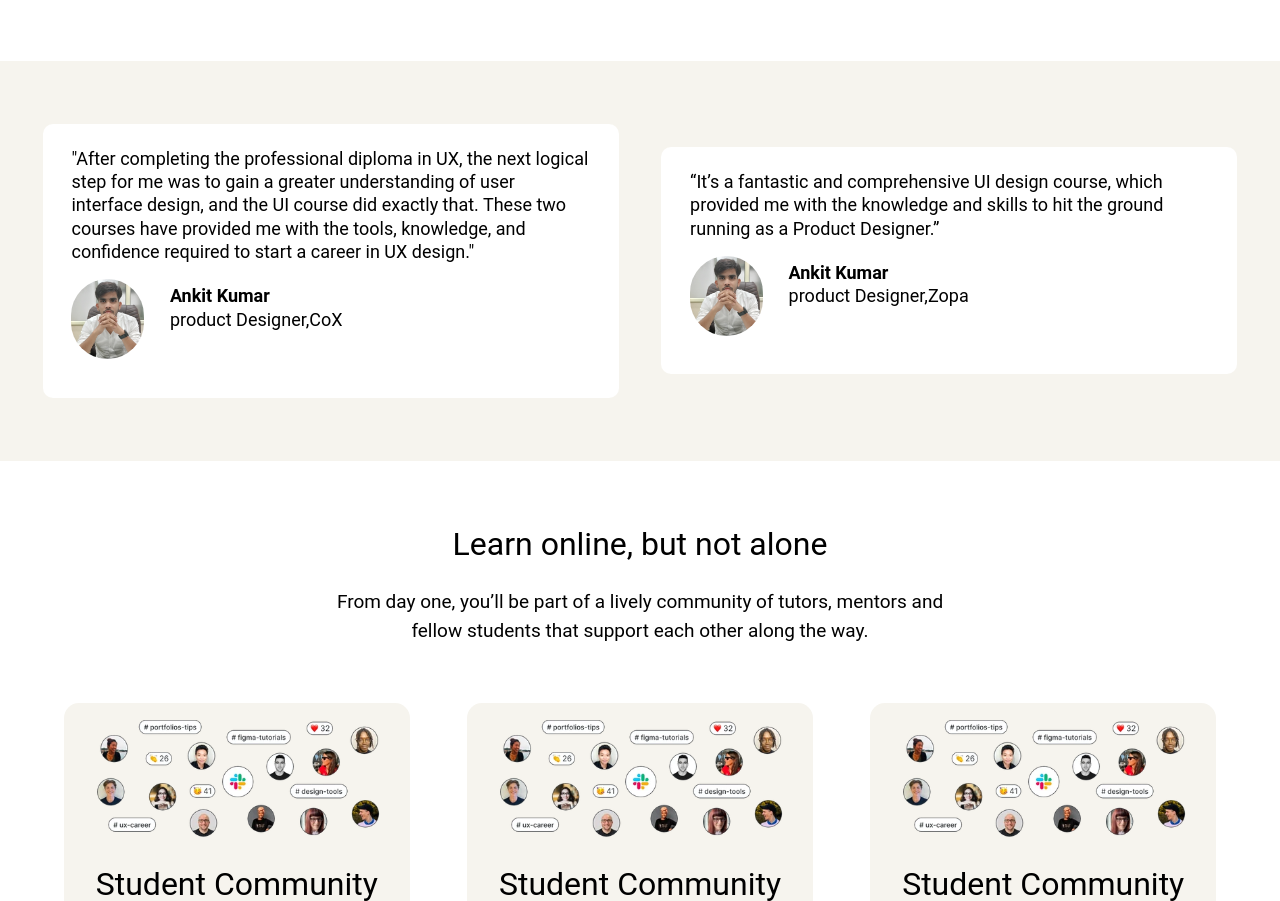
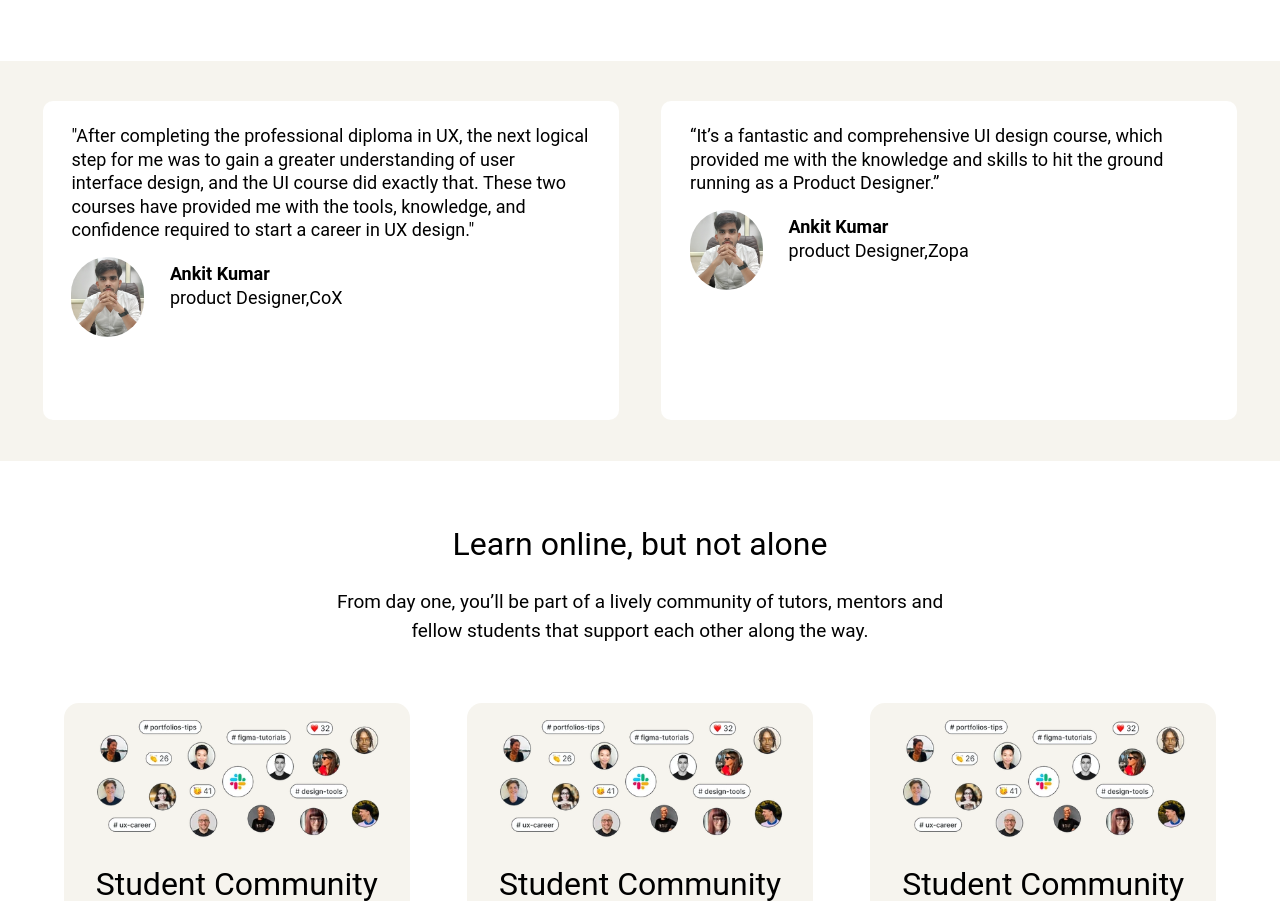
Before and after one commit to Rohanidangi4/UX-UI_Website.io, a plain HTML site: page index.html in a window 1280 px wide. Shown: the part 2260-3161 px from the top of the page. Drawn offline with Linux system fonts and the light colour scheme.

Commit message:
Update style.css

```diff
--- a/style.css
+++ b/style.css
@@ -278,7 +278,7 @@
 }
 .after1{
     width: 45%;
-    min-height: auto;
+    min-height: 35vh;
     padding-bottom: 3%;
     background-color: white;
     border-radius: 10px;
```
